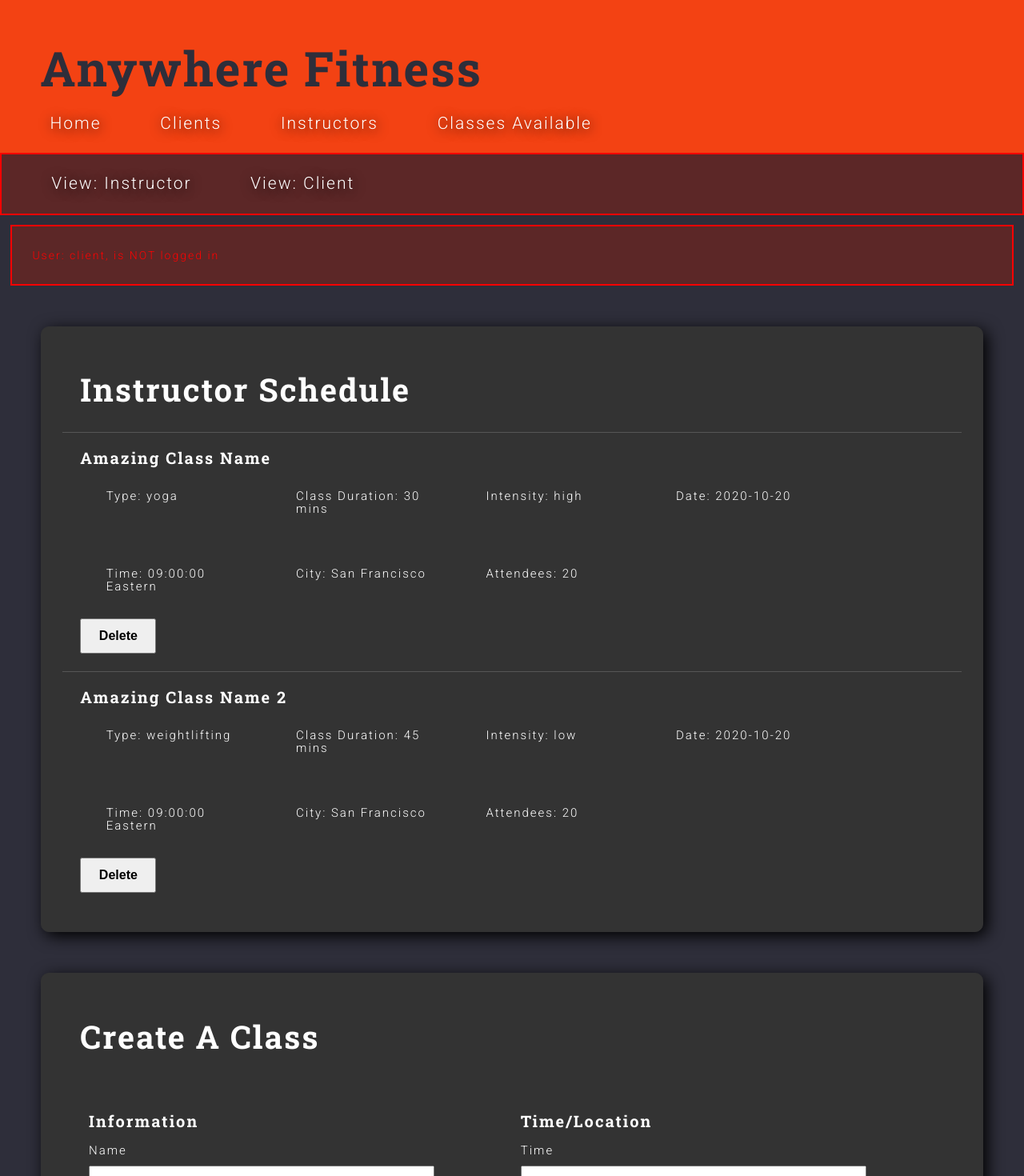
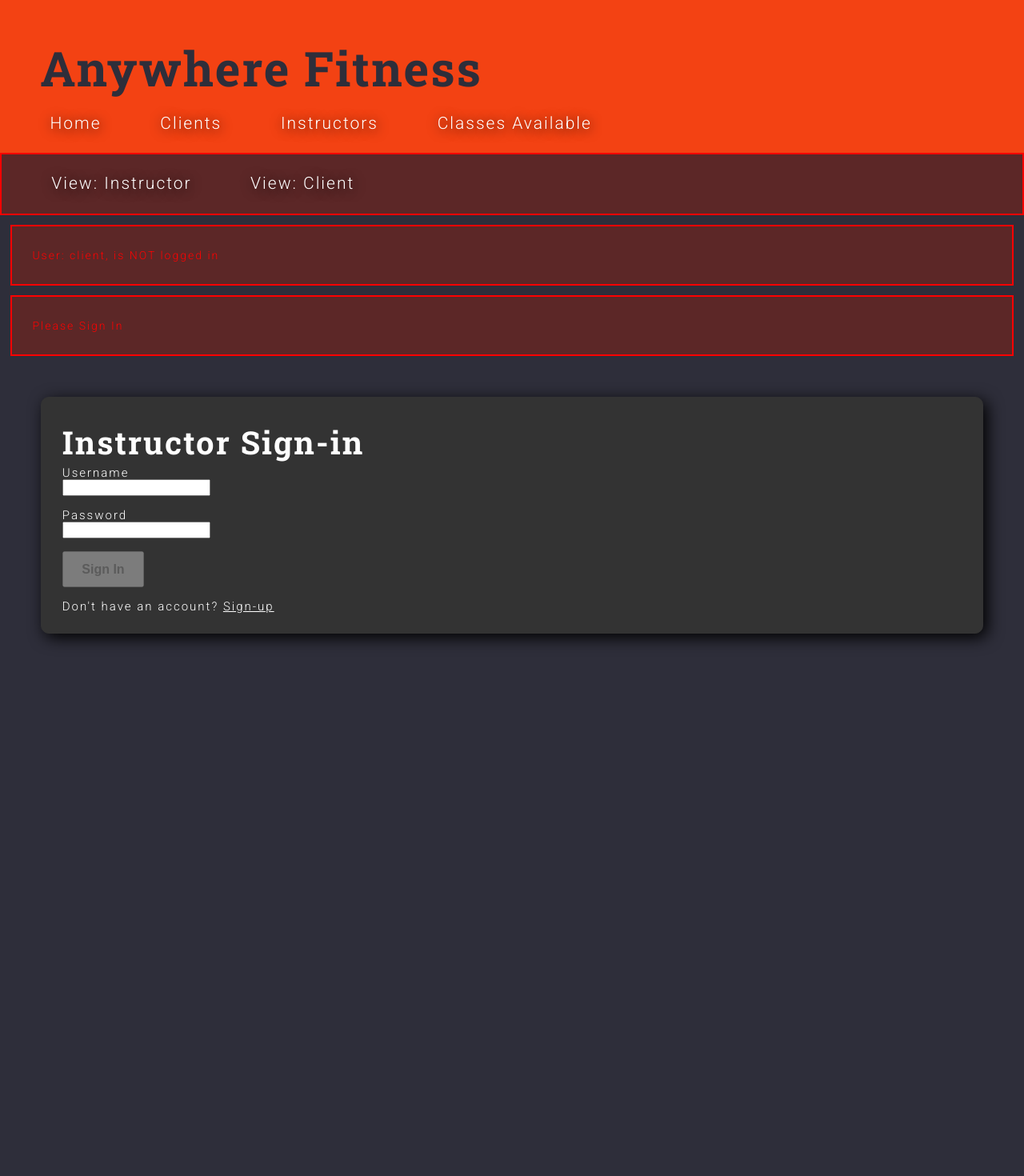
Before and after one commit to Anywhere-Fitness-10162020/App, a React (Create React App) app: page /instructors/home in a window 1280 px wide. Shown: the top 1470 px of the page at 80% size. After the commit the page ends 844 px from the top, so only its background shows below. Built offline with nearby package versions, Linux system fonts and the light colour scheme; no server answers.

Commit message:
added logged off logic to page

```diff
--- a/src/components/InstructorHome.js
+++ b/src/components/InstructorHome.js
@@ -1,6 +1,7 @@
 import React from 'react';
 import {connect} from 'react-redux';
 import InstructorSchedule from './InstructorSchedule'
+import InstructorSignIn from './InstructorSignIn'
 import CreateClass from './CreateClass'
 
 const InstructorHome = (props) => {
@@ -10,8 +11,7 @@ const InstructorHome = (props) => {
         <div>
             <p className="testing">User: {userRole}, {loggedIn ? "is logged in" : "is NOT logged in"}</p>
 
-            <InstructorSchedule />
-            <CreateClass />
+            {loggedIn ? (<><InstructorSchedule /> <CreateClass /></>) : (<><p className="testing">Please Sign In</p> <InstructorSignIn /></>)}
         </div>
     );
 };
```
